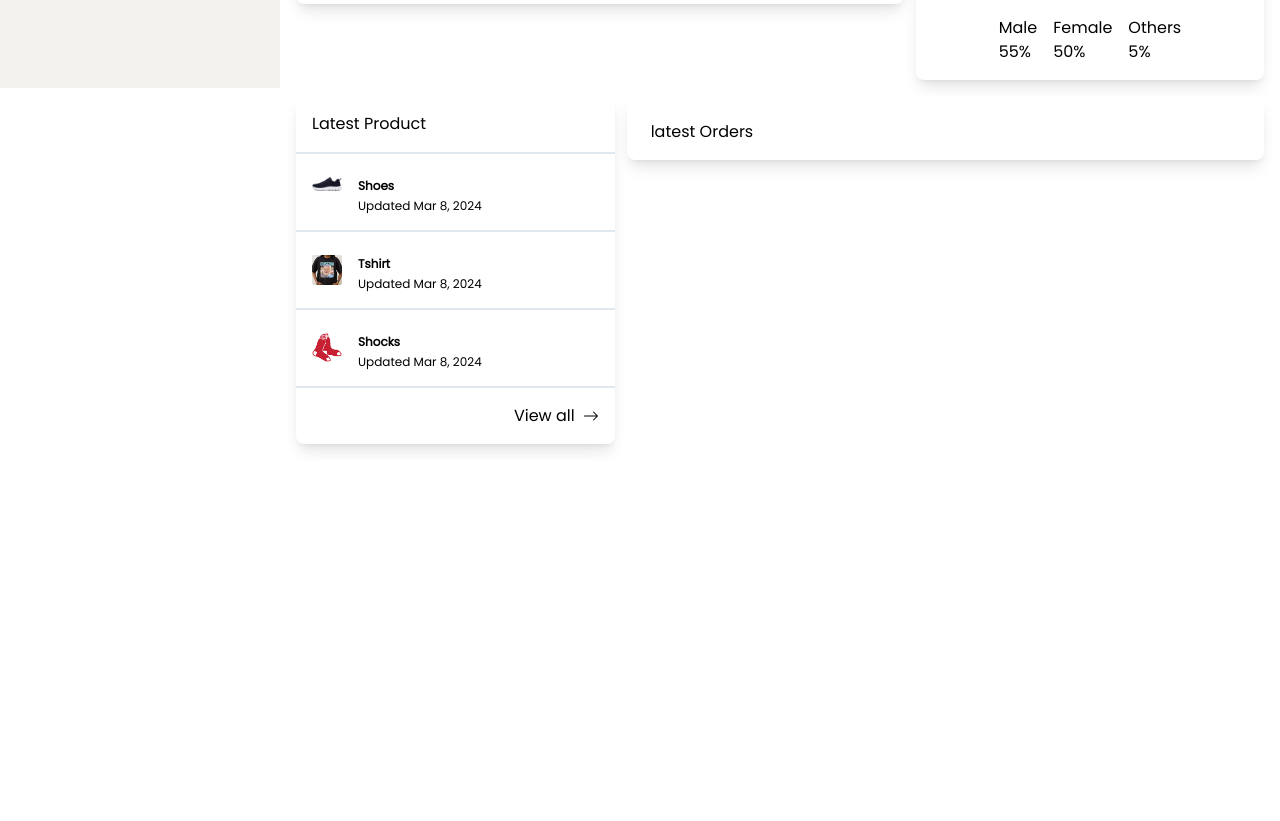
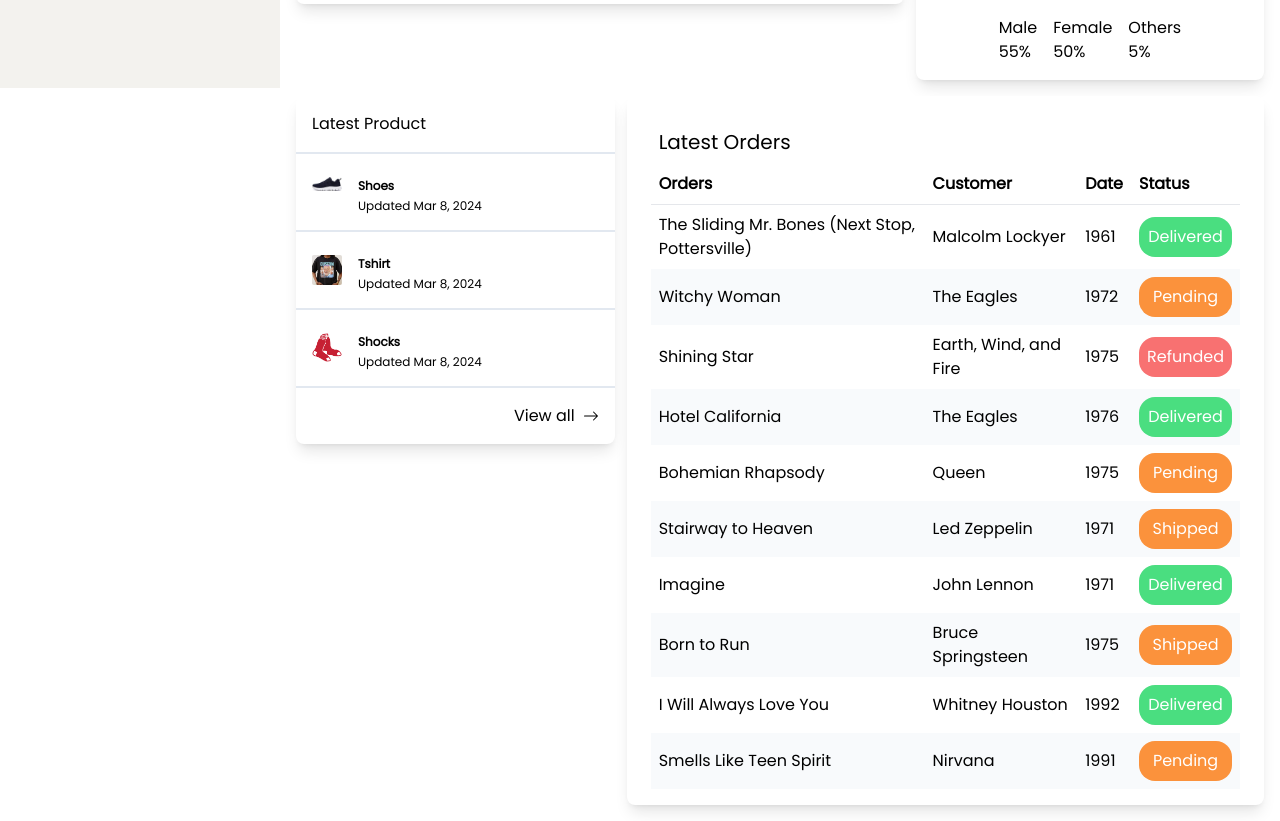
Before and after one commit to aviyan171/Mern-Ecommerce, a React (Vite) app: page /admin/home in a window 1280 px wide. Shown: the part 712-1533 px from the top of the page. Before the commit the page ends 1172 px from the top, so only its background shows below. Built offline with nearby package versions, Linux system fonts and the light colour scheme; a web font is replaced by a local one.

Commit message:
Added table

```diff
--- a/package.json
+++ b/package.json
@@ -12,6 +12,7 @@
     "preview": "vite preview"
   },
   "dependencies": {
+    "@tanstack/react-table": "^8.15.0",
     "chart.js": "^4.4.2",
     "lodash": "^4.17.21",
     "react": "^18.2.0",
--- a/src/features/admin/home/components/LatestOrders.tsx
+++ b/src/features/admin/home/components/LatestOrders.tsx
@@ -1,7 +1,43 @@
+import { flexRender } from '@tanstack/react-table';
+import { useOrderTable } from '../services';
+
 export function LatestOrders() {
+  const { headers, rows } = useOrderTable();
   return (
-    <div className="bg-white rounded-lg shadow-lg px-6 pt-6 pb-4">
-      latest Orders
+    <div className="bg-white rounded-lg shadow-lg px-6 pt-6 pb-4  -z-10">
+      <div className="p-2">
+        <p className="text-xl">Latest Orders</p>
+      </div>
+      <table className="table-auto w-full">
+        <thead>
+          <tr>
+            {headers.map((i) =>
+              i.map((data, index) => {
+                return (
+                  <th className="text-start border-b-[1px] p-2" key={index}>
+                    {data.headerName}
+                    <div
+                      onMouseDown={data.getResizeHandler()}
+                      onTouchStart={data.getResizeHandler()}
+                    ></div>
+                  </th>
+                );
+              })
+            )}
+          </tr>
+        </thead>
+        <tbody>
+          {rows.map((row, rowIndex) => (
+            <tr key={rowIndex} className="odd:bg-white even:bg-slate-50">
+              {row.map((cell, cellIndex) => (
+                <td className="p-2" key={cellIndex}>
+                  {flexRender(cell.column.columnDef.cell, cell.getContext())}
+                </td>
+              ))}
+            </tr>
+          ))}
+        </tbody>
+      </table>
     </div>
   );
 }
--- /dev/null
+++ b/src/features/admin/home/services/index.tsx
@@ -0,0 +1,117 @@
+import {
+  createColumnHelper,
+  getCoreRowModel,
+  useReactTable,
+} from '@tanstack/react-table';
+import { StatusChip } from 'shared/components/StatusChip';
+
+interface Order {
+  order: string;
+  customer: string;
+  date: string;
+  status: string;
+}
+
+const orders: Order[] = [
+  {
+    order: 'The Sliding Mr. Bones (Next Stop, Pottersville)',
+    customer: 'Malcolm Lockyer',
+    date: '1961',
+    status: 'Delivered',
+  },
+  {
+    order: 'Witchy Woman',
+    customer: 'The Eagles',
+    date: '1972',
+    status: 'Pending',
+  },
+  {
+    order: 'Shining Star',
+    customer: 'Earth, Wind, and Fire',
+    date: '1975',
+    status: 'Refunded',
+  },
+  {
+    order: 'Hotel California',
+    customer: 'The Eagles',
+    date: '1976',
+    status: 'Delivered',
+  },
+  {
+    order: 'Bohemian Rhapsody',
+    customer: 'Queen',
+    date: '1975',
+    status: 'Pending',
+  },
+  {
+    order: 'Stairway to Heaven',
+    customer: 'Led Zeppelin',
+    date: '1971',
+    status: 'Shipped',
+  },
+  {
+    order: 'Imagine',
+    customer: 'John Lennon',
+    date: '1971',
+    status: 'Delivered',
+  },
+  {
+    order: 'Born to Run',
+    customer: 'Bruce Springsteen',
+    date: '1975',
+    status: 'Shipped',
+  },
+  {
+    order: 'I Will Always Love You',
+    customer: 'Whitney Houston',
+    date: '1992',
+    status: 'Delivered',
+  },
+  {
+    order: 'Smells Like Teen Spirit',
+    customer: 'Nirvana',
+    date: '1991',
+    status: 'Pending',
+  },
+];
+
+export const useOrderTable = () => {
+  const columnHelper = createColumnHelper<Order>();
+
+  const columns = [
+    columnHelper.accessor('order', {
+      cell: (props) => props.getValue(),
+      header: 'Orders',
+    }),
+    columnHelper.accessor('customer', {
+      cell: (props) => props.getValue(),
+      header: 'Customer',
+    }),
+    columnHelper.accessor('date', {
+      cell: (props) => props.getValue(),
+      header: 'Date',
+    }),
+    columnHelper.accessor('status', {
+      cell: (props) => <StatusChip status={props.getValue()} />,
+      header: 'Status',
+    }),
+  ];
+
+  const table = useReactTable({
+    data: orders,
+    columns,
+    getCoreRowModel: getCoreRowModel(),
+    columnResizeMode: 'onChange',
+  });
+
+  return {
+    ...table,
+    headers: table.getHeaderGroups().map((headerGroup) =>
+      headerGroup.headers.map((header) => ({
+        headerName: header.column.columnDef.header?.toString(),
+        ...header,
+      }))
+    ),
+    rows: table.getRowModel().rows.map((rows) => rows.getVisibleCells()),
+  };
+};
--- /dev/null
+++ b/src/shared/components/StatusChip.tsx
@@ -0,0 +1,19 @@
+export function StatusChip({ status }: { status: string }) {
+  const statusColor = () => {
+    switch (status) {
+      case 'Pending':
+        return 'bg-orange-400';
+      case 'Delivered':
+        return 'bg-green-400';
+      case 'Refunded':
+        return 'bg-red-400';
+      default:
+        return 'bg-orange-400';
+    }
+  };
+  return (
+    <div className={`rounded-2xl p-2 ${statusColor()} text-white text-center`}>
+      {status}
+    </div>
+  );
+}
```
Also changed, not shown: 1 other file (tests, documents, lock files or other folders).
